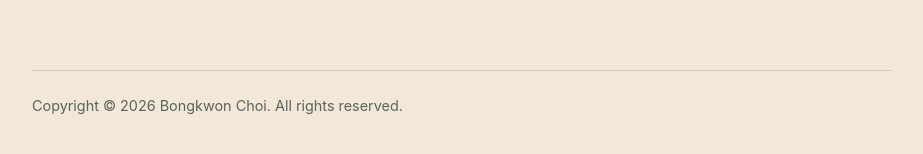
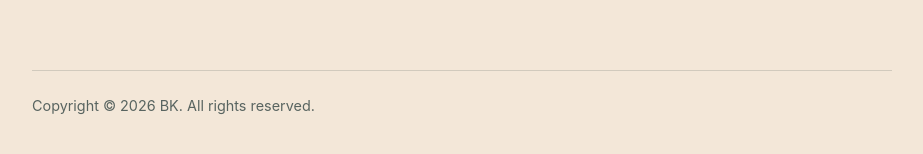
Before and after one commit to lepurecafe/julsai, a plain HTML site: page index.html in a window 1280 px wide. Shown: the part 1265-1419 px from the top of the page, without its empty margins (178-1101 px from the left). Drawn offline with Linux system fonts and the light colour scheme.

Commit message:
Update public copyright

```diff
--- a/index.html
+++ b/index.html
@@ -41,7 +41,7 @@
       <h2 lang="ko">줄과 사이에 질서를 만듭니다.</h2>
       <p lang="ko">Julsai는 읽기와 쓰기가 한 화면에서 이어지는 macOS용 Markdown 편집기입니다. 문서는 사용자가 선택한 로컬 경로에 남으며, 계정이나 분석 도구 없이 작동합니다.</p>
     </main>
-    <footer>Copyright © 2026 Bongkwon Choi. All rights reserved.</footer>
+    <footer>Copyright © 2026 BK. All rights reserved.</footer>
   </div>
 </body>
 </html>
```
Also changed, not shown: privacy/index.html (+1 -1 lines), support/index.html (+1 -1 lines).
